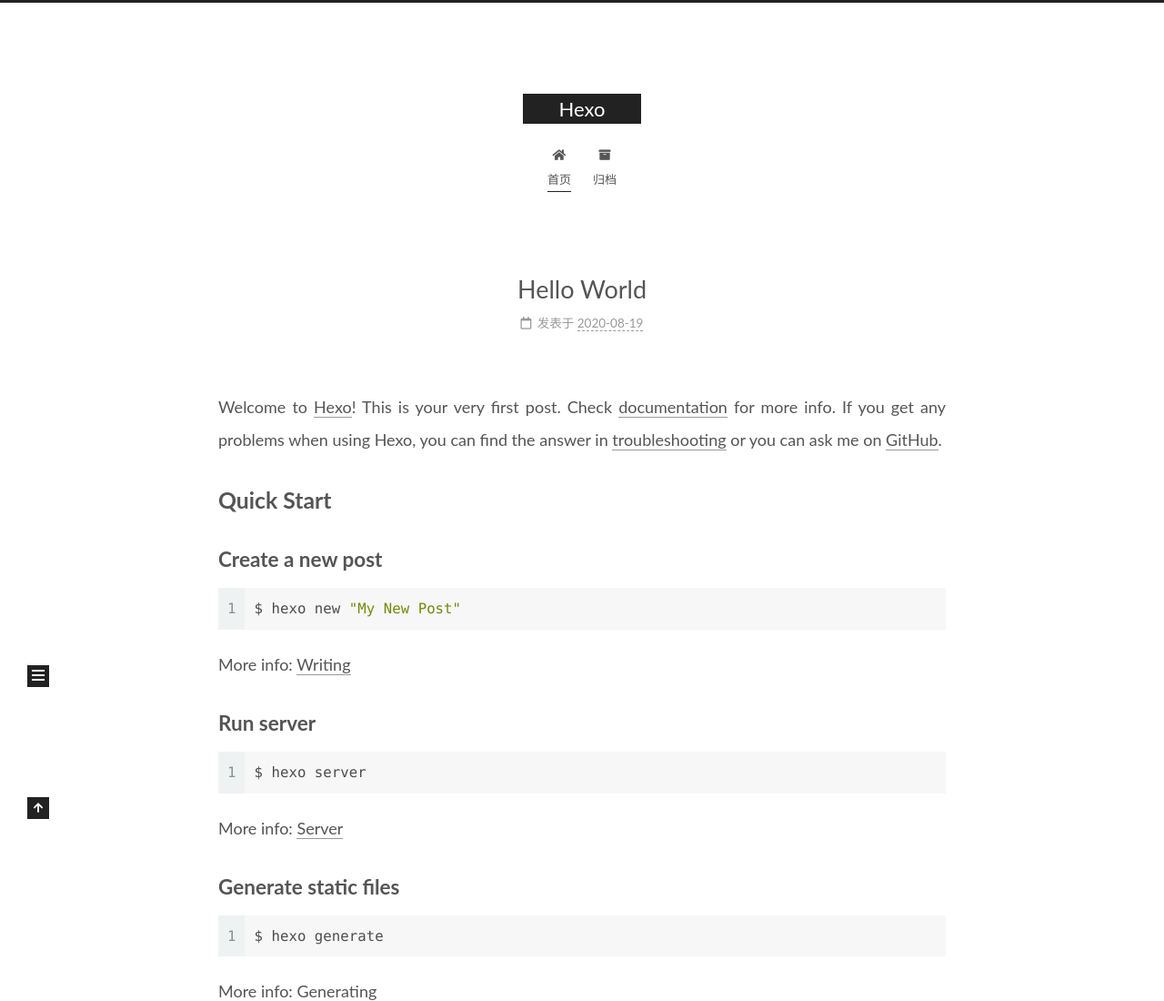
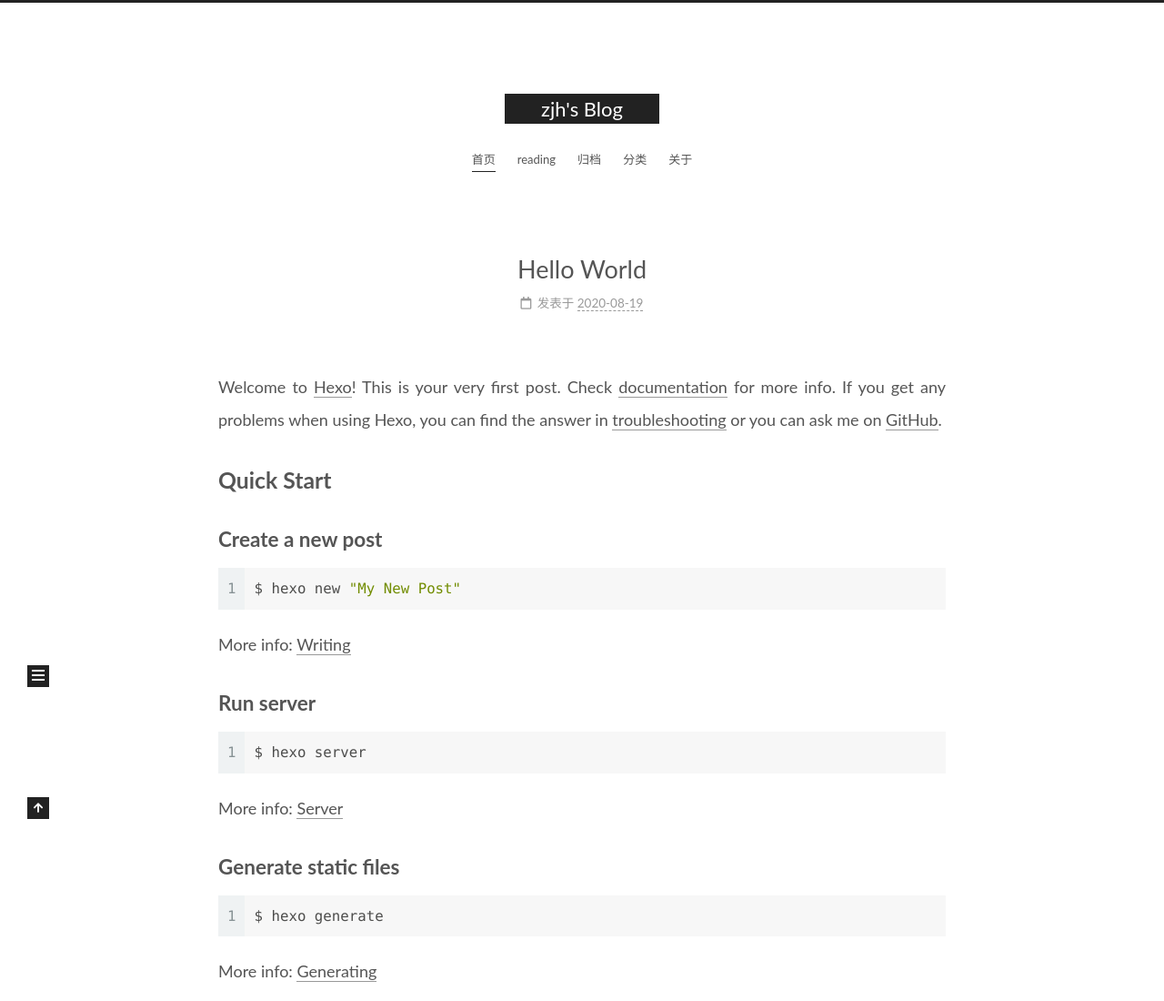
Before and after one commit to zjh5201/zjh5201.github.io, a plain HTML site: page index.html in a window 1280 px wide. Shown: the top 1100 px of the page at 91% size. Drawn offline with Linux system fonts and the light colour scheme.

Commit message:
Site updated: 2020-08-19 22:02:37

```diff
--- a/index.html
+++ b/index.html
@@ -21,11 +21,12 @@
   </script>
 
   <meta property="og:type" content="website">
-<meta property="og:title" content="Hexo">
+<meta property="og:title" content="zjh&#39;s Blog">
 <meta property="og:url" content="https://github.com/zjh5201/zjh5201.github.io.git/index.html">
-<meta property="og:site_name" content="Hexo">
+<meta property="og:site_name" content="zjh&#39;s Blog">
 <meta property="og:locale" content="zh_CN">
 <meta property="article:author" content="zhangjiahao">
+<meta property="article:tag" content="Java|Spring|微服务">
 <meta name="twitter:card" content="summary">
 
 <link rel="canonical" href="https://github.com/zjh5201/zjh5201.github.io.git/">
@@ -41,7 +42,7 @@
   };
 </script>
 
-  <title>Hexo</title>
+  <title>zjh's Blog</title>
 
 
 
@@ -92,7 +93,7 @@
 
     <a href="/" class="brand" rel="start">
       <span class="logo-line-before"><i></i></span>
-      <h1 class="site-title">Hexo</h1>
+      <h1 class="site-title">zjh's Blog</h1>
       <span class="logo-line-after"><i></i></span>
     </a>
   </div>
@@ -110,12 +111,27 @@
   <ul id="menu" class="main-menu menu">
         <li class="menu-item menu-item-home">
 
-    <a href="/" rel="section"><i class="fa fa-home fa-fw"></i>首页</a>
+    <a href="/" rel="section"><i class="home fa-fw"></i>首页</a>
+
+  </li>
+        <li class="menu-item menu-item-reading">
+
+    <a href="/reading/" rel="section"><i class="book fa-fw"></i>reading</a>
 
   </li>
         <li class="menu-item menu-item-archives">
 
-    <a href="/archives/" rel="section"><i class="fa fa-archive fa-fw"></i>归档</a>
+    <a href="/archives/" rel="section"><i class="archive fa-fw"></i>归档</a>
+
+  </li>
+        <li class="menu-item menu-item-categories">
+
+    <a href="/categories/" rel="section"><i class="th fa-fw"></i>分类</a>
+
+  </li>
+        <li class="menu-item menu-item-about">
+
+    <a href="/about/" rel="section"><i class="user fa-fw"></i>关于</a>
 
   </li>
   </ul>
@@ -154,7 +170,7 @@
     </span>
 
     <span hidden itemprop="publisher" itemscope itemtype="http://schema.org/Organization">
-      <meta itemprop="name" content="Hexo">
+      <meta itemprop="name" content="zjh's Blog">
     </span>
       <header class="post-header">
         <h2 class="post-title" itemprop="name headline">
```
Also changed, not shown: 2020/08/19/hello-world/index.html (+22 -6 lines), archives/2020/08/index.html (+22 -6 lines), archives/2020/index.html (+22 -6 lines), archives/index.html (+22 -6 lines).
